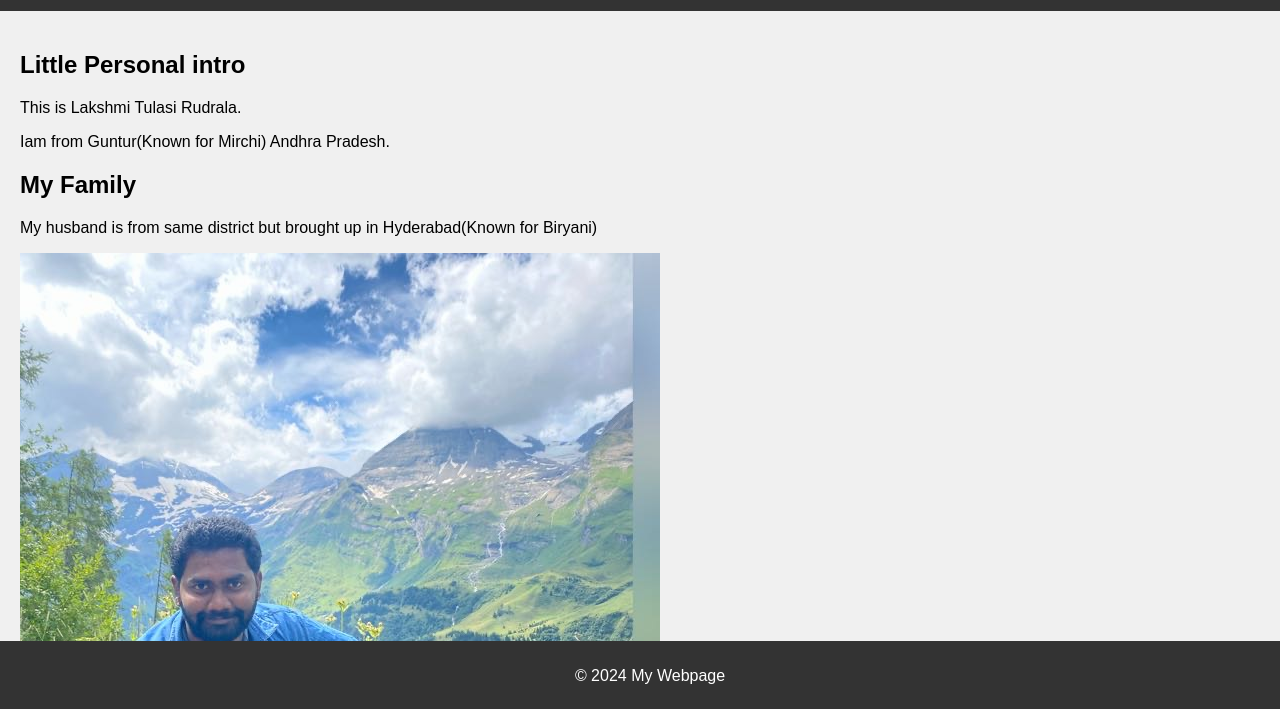
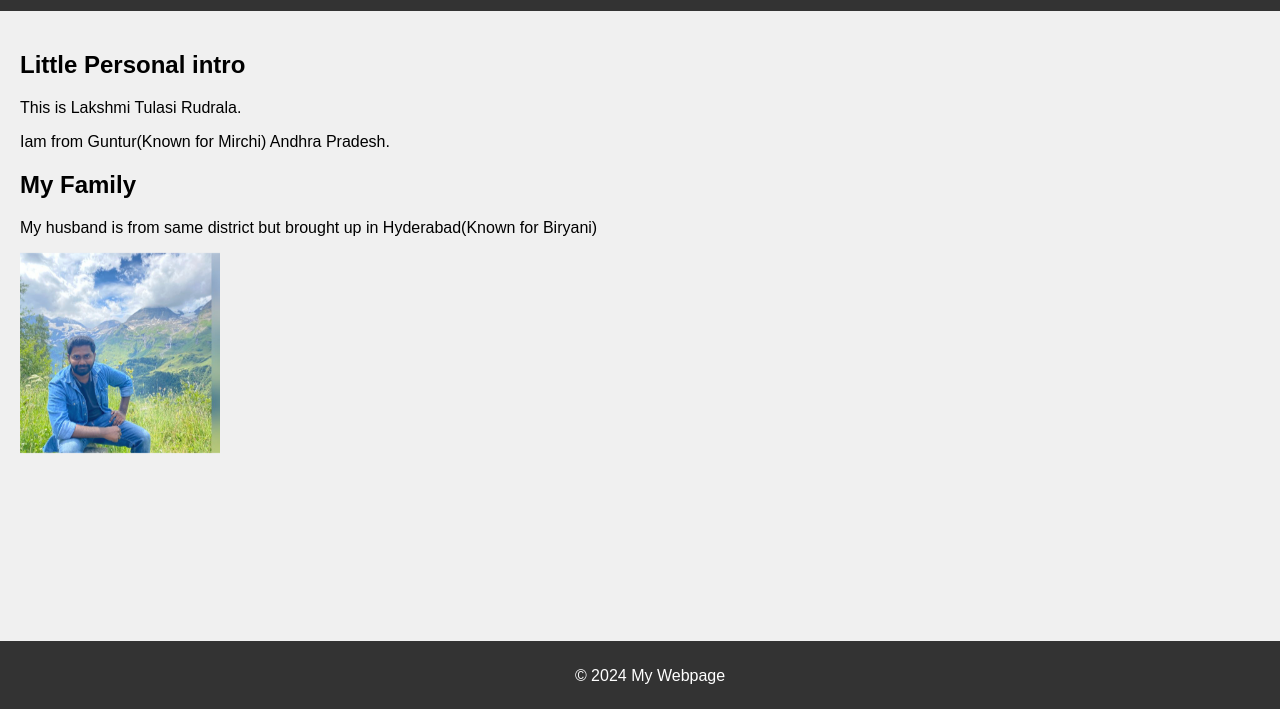
Before and after one commit to Tulasi-Rudrala/learn, a plain HTML site: page index.html in a window 1280 px wide. Shown: the part 89-798 px from the top of the page. Drawn offline with Linux system fonts and the light colour scheme.

Commit message:
Update learn.css

```diff
--- a/css/learn.css
+++ b/css/learn.css
@@ -3,7 +3,7 @@
     display: flex;
     justify-content: center;
     align-items: center;
-    height: 100vh; /* Adjust this value to control the height of the container */
+    height: 50vh; /* Adjust this value to control the height of the container */
 }
 
 /* Fade animation for the slides */
@@ -18,6 +18,6 @@
 
 /* Optional styles to control image size */
 img {
-    max-width: 80%;
-    max-height: 80%;
+    max-width: 50%;
+    max-height: 50%;
 }
```
